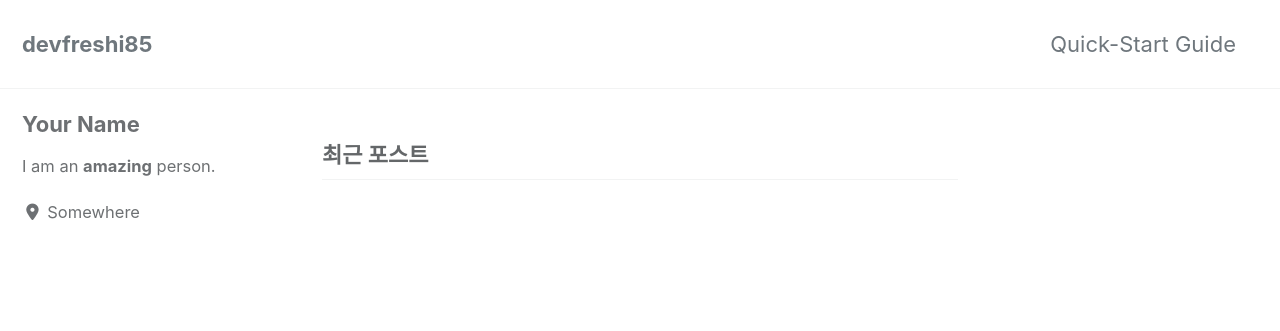
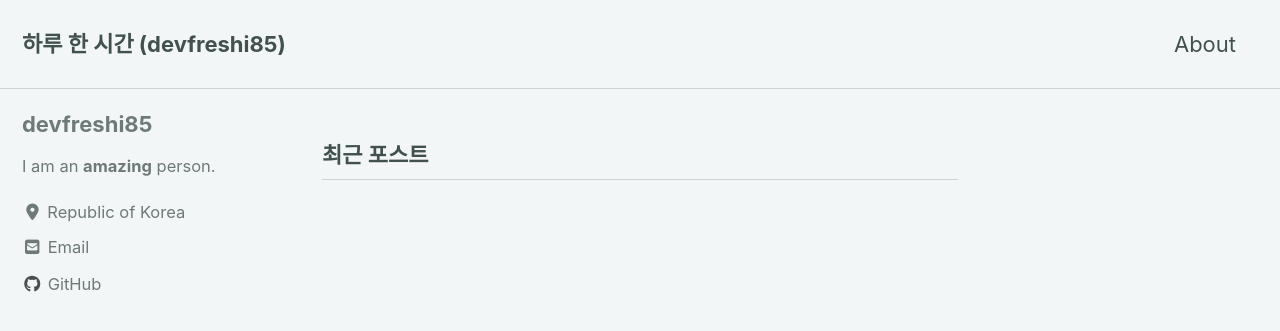
Before and after one commit to devfreshi85/devfreshi85.github.io, a Jekyll site: the page built from index.html, in a window 1280 px wide and 900 px high. Shown: the top 331 px of the window. Built offline with Jekyll 4.4.1, drawn with Linux system fonts in a browser that asks for light colours; cached includes are drawn as plain includes; nearby versions of some CDN libraries; the list of posts is cut into pages by our own code.

Commit message:
no message

```diff
--- a/_config.yml
+++ b/_config.yml
@@ -9,17 +9,17 @@
 #
 # Review documentation to determine if you should use `theme` or `remote_theme`
 # https://mmistakes.github.io/minimal-mistakes/docs/quick-start-guide/#installing-the-theme
-# theme                  : "minimal-mistakes-jekyll"
-remote_theme           : "mmistakes/minimal-mistakes"
-minimal_mistakes_skin    : "default" # "air", "aqua", "contrast", "dark", "dirt", "neon", "mint", "plum", "sunrise"
+theme                  : "minimal-mistakes-jekyll"
+# remote_theme           : "mmistakes/minimal-mistakes"
+minimal_mistakes_skin    : "mint" # "air", "aqua", "contrast", "dark", "dirt", "neon", "mint", "plum", "sunrise"
 
 # Site Settings
 locale                   : "ko-KR"
-title                    : "devfreshi85"
+title                    : "하루 한 시간 (devfreshi85)"
 title_separator          : "-"
 subtitle                 : # site tagline that appears below site title in masthead
 name                     : "devfreshi85"
-description              : ""
+description              : "devfreshi85 Blog"
 url                      : "https://devfreshi85.github.io"
 baseurl                  : "/"
 repository               : # GitHub username/repo-name e.g. "mmistakes/minimal-mistakes"
@@ -92,15 +92,15 @@ analytics:
 
 # Site Author
 author:
-  name             : "Your Name"
+  name             : "devfreshi85"
   avatar           : # path of avatar image, e.g. "/assets/images/bio-photo.jpg"
   bio              : "I am an **amazing** person."
-  location         : "Somewhere"
+  location         : "Republic of Korea"
   email            :
   links:
     - label: "Email"
       icon: "fas fa-fw fa-envelope-square"
-      # url: mailto:your.name@email.com
+      url: mailto://devfreshi85@gmail.com
     - label: "Website"
       icon: "fas fa-fw fa-link"
       # url: "https://your-website.com"
@@ -112,7 +112,7 @@ author:
       # url: "https://facebook.com/"
     - label: "GitHub"
       icon: "fab fa-fw fa-github"
-      # url: "https://github.com/"
+      url: "https://github.com/devfreshi85"
     - label: "Instagram"
       icon: "fab fa-fw fa-instagram"
       # url: "https://instagram.com/"
@@ -128,7 +128,7 @@ footer:
       # url:
     - label: "GitHub"
       icon: "fab fa-fw fa-github"
-      # url:
+      url: https://github.com/devfreshi85
     - label: "GitLab"
       icon: "fab fa-fw fa-gitlab"
       # url:
```
Also changed, not shown: _data/navigation.yml (+4 -4 lines), _pages/404.md (added, +10 -0 lines), _pages/about.md (added, +7 -0 lines).
